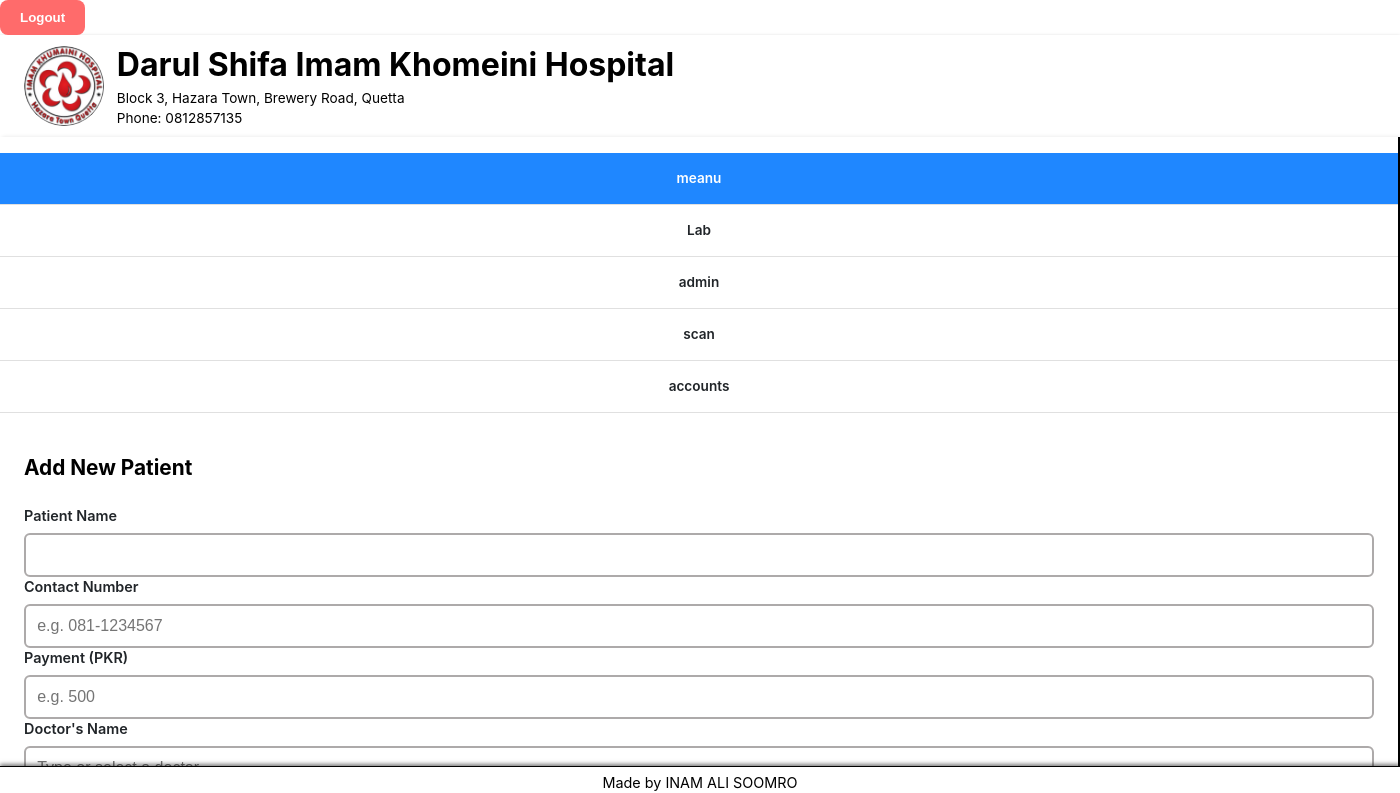
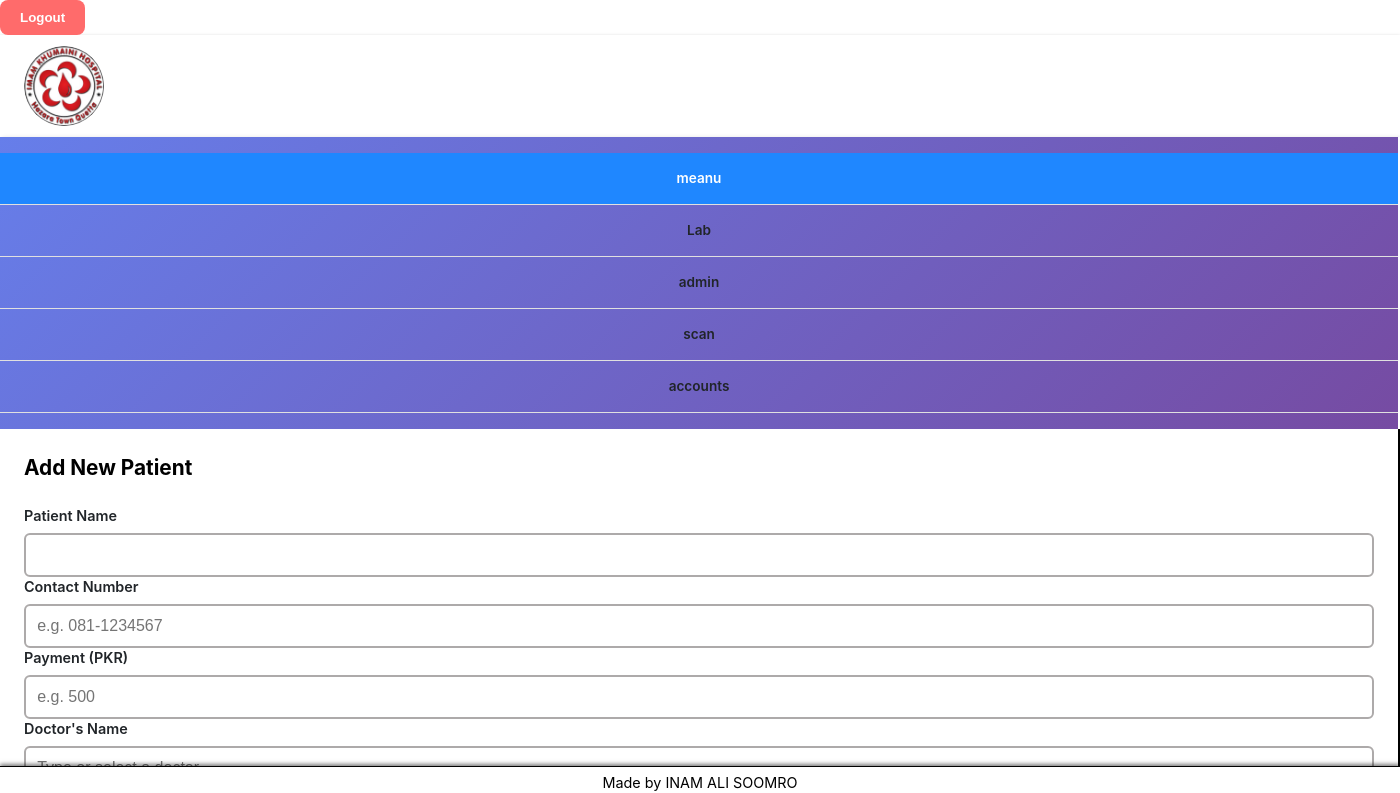
Before and after one commit to INAMALISOOMRO/hospital-management, an Electron app: page patients.html in a window 1400 px wide. Shown: the top 793 px of the page. Drawn offline with nearby package versions, Linux system fonts and the light colour scheme; sample sign-in values are in the browser's storage.

Commit message:
package updated and version 1.0.1 releasewith change colors

```diff
--- a/package.json
+++ b/package.json
@@ -1,6 +1,6 @@
 {
   "name": "hospital-management-mysql",
-  "version": "1.0.0",
+  "version": "1.0.1",
   "description": "Darul Shifa Hospital Management System with MySQL and Auto-Update",
   "main": "main.js",
   "author": {
--- a/patients.html
+++ b/patients.html
@@ -34,8 +34,8 @@ function logout() {
     header {
       display: flex;
       align-items: center;
-      background-color: #ffffff;
-      color: #000000;
+      background-color: linear-gradient(135deg, #667eea 0%, #764ba2 100%);
+      color: #ffffff;
       padding: 0.5rem 1.5rem;
       gap: 0.8rem;
       box-shadow: 0 2px 4px rgba(0, 0, 0, 0.4);
@@ -69,8 +69,8 @@ function logout() {
     }
     .sidebar {
       flex: 0 0 100px;
-      background: #fff;
-      border-right: 2px solid #000;
+      background: linear-gradient(135deg, #667eea 0%, #764ba2 100%);
+      border-right: 2px solid #ffffff;
       display: flex;
       flex-direction: column;
       padding: 1rem 0;
```
